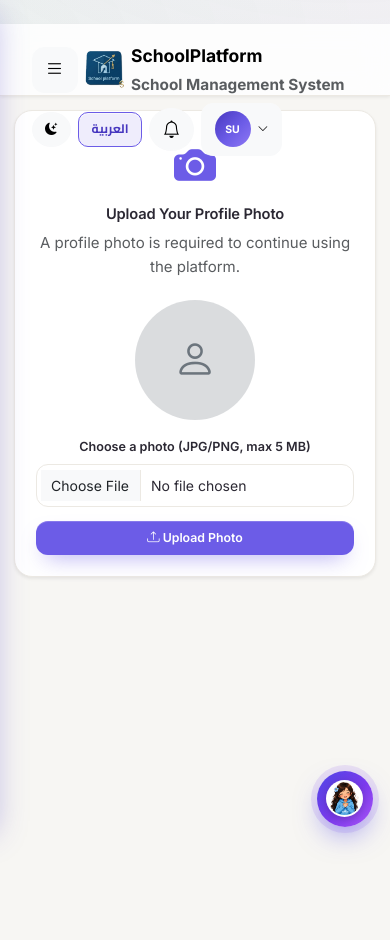
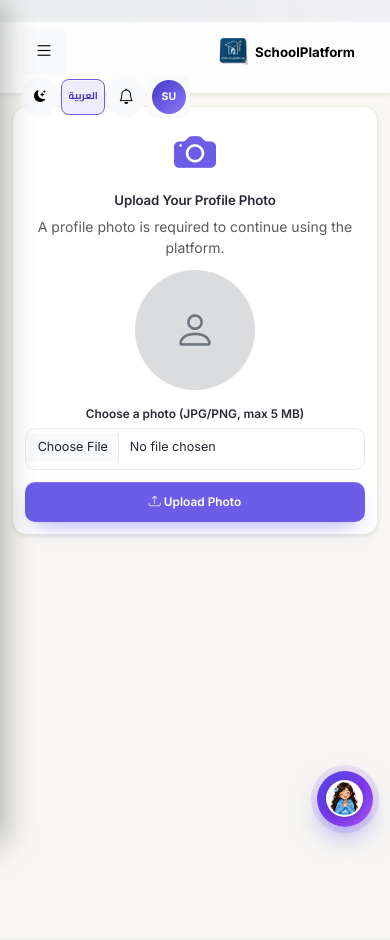
Before and after one commit to ScorpionHQ/SchoolPlatform, a Django app: page /accounts/upload-photo/ in a window 390 px wide. After the commit the page ends 853 px from the top, so only its background shows below. Run offline with Django 5.2, Linux system fonts and the light colour scheme; the visitor is signed in with stand-in values (Sample User, id 1); data that the repository does not hold is empty.

Commit message:
Professional mobile CSS: responsive navbar, touch targets, 2-col grid, safe areas, no overflow

```diff
--- a/static/css/base.css
+++ b/static/css/base.css
@@ -21,7 +21,7 @@ body{
         "Inter",
         sans-serif;
 
-    font-size:15px;
+    font-size:1rem;
 
     line-height:1.6;
 
--- a/static/css/layout.css
+++ b/static/css/layout.css
@@ -495,74 +495,3 @@
     color:var(--theme-primary);
 
 }
-
-@media(max-width:576px){
-
-    .content-wrapper{
-
-        padding:14px;
-
-    }
-
-    .page-header h4{
-
-        font-size:1.1rem;
-
-    }
-
-    .stat-card{
-        padding:16px 18px;
-    }
-    .stat-number{
-        font-size:1.6rem;
-    }
-    .stat-icon{
-        width:44px;
-        height:44px;
-        font-size:20px;
-        border-radius:12px;
-    }
-    .dashboard-hero{
-        padding:18px 18px;
-    }
-    .hero-title{
-        font-size:1.15rem;
-    }
-    .hero-subtitle{
-        font-size:.85rem;
-    }
-    .card-body{
-        padding:1rem;
-    }
-    .card-header{
-        padding:.8rem 1rem;
-    }
-    .table-responsive{
-        border-radius:var(--radius-md);
-    }
-    .table thead th{
-        font-size:.7rem;
-        padding:.65rem .7rem;
-    }
-    .table tbody td{
-        padding:.65rem .7rem;
-        font-size:.85rem;
-    }
-    .btn{
-        padding:.6rem 1rem;
-        font-size:.9rem;
-    }
-    .insight-card{
-        padding:12px 14px;
-    }
-    .insight-value{
-        font-size:1rem;
-    }
-    .brand-logo{
-        height:30px;
-    }
-    .navbar .d-flex.gap-3{
-        gap:.5rem !important;
-    }
-
-}
--- /dev/null
+++ b/static/css/mobile.css
@@ -0,0 +1,551 @@
+/* ==================================================================
+   MOBILE-FIRST RESPONSIVE FIXES
+   SchoolPlatform — Professional mobile experience
+   ================================================================== */
+
+/* --- Global mobile safety --- */
+html, body {
+    overflow-x: hidden;
+    -webkit-text-size-adjust: 100%;
+    -webkit-tap-highlight-color: transparent;
+}
+
+body {
+    min-height: 100dvh;
+}
+
+/* --- Safe area for notched devices --- */
+@supports (padding: env(safe-area-inset-top)) {
+    .navbar {
+        padding-left: max(1rem, env(safe-area-inset-left));
+        padding-right: max(1rem, env(safe-area-inset-right));
+    }
+    .sidebar {
+        padding-bottom: env(safe-area-inset-bottom);
+    }
+    .content-wrapper {
+        padding-bottom: max(1rem, env(safe-area-inset-bottom));
+    }
+}
+
+/* ==================================================================
+   1. NAVBAR — compact, touch-friendly, no overflow
+   ================================================================== */
+
+.navbar {
+    padding: 0.5rem 0.75rem !important;
+    min-height: 56px;
+    z-index: 1100;
+}
+
+/* Brand: hide subtitle, shrink logo on mobile */
+@media (max-width: 768px) {
+    .navbar .navbar-brand small {
+        display: none !important;
+    }
+    .navbar .navbar-brand .brand-logo {
+        height: 28px;
+    }
+    .navbar .navbar-brand {
+        font-size: 0.95rem;
+    }
+}
+
+/* Right-side actions: prevent overflow, ensure touch targets */
+.navbar .d-flex.align-items-center.gap-3 {
+    gap: 0.35rem !important;
+    flex-shrink: 0;
+    flex-wrap: nowrap;
+    overflow: hidden;
+}
+
+@media (max-width: 768px) {
+    .navbar .d-flex.align-items-center.gap-3 {
+        gap: 0.25rem !important;
+    }
+    /* Hide institution name text */
+    .navbar .d-flex .d-none.d-lg-inline {
+        display: none !important;
+    }
+    /* Hide user name/role text */
+    .navbar .d-flex .d-none.d-lg-block {
+        display: none !important;
+    }
+    /* Institution button: show only icon */
+    .navbar .btn-outline-primary {
+        padding: 0.4rem 0.5rem !important;
+        font-size: 0.85rem;
+    }
+    .navbar .btn-outline-primary .bi-building {
+        font-size: 1rem;
+    }
+    .navbar .btn-outline-primary .bi-chevron-down {
+        display: none;
+    }
+    /* Theme toggle: touch-friendly */
+    .navbar .theme-toggle {
+        width: 38px !important;
+        height: 38px !important;
+        display: flex !important;
+        align-items: center;
+        justify-content: center;
+        padding: 0 !important;
+    }
+    /* Language toggle: compact */
+    .navbar .lang-toggle {
+        padding: 0.35rem 0.6rem !important;
+        font-size: 0.75rem !important;
+        border-radius: 8px !important;
+        min-width: 0;
+    }
+    /* Notification bell: touch-friendly */
+    .navbar .position-relative {
+        width: 38px !important;
+        height: 38px !important;
+        display: flex !important;
+        align-items: center;
+        justify-content: center;
+        padding: 0 !important;
+    }
+    .navbar .position-relative .bi-bell {
+        font-size: 1.1rem !important;
+    }
+    /* User dropdown: avatar only */
+    .navbar .dropdown > .btn-light.d-flex {
+        padding: 0.25rem !important;
+        gap: 0.3rem !important;
+    }
+    .navbar .dropdown > .btn-light.d-flex img,
+    .navbar .dropdown > .btn-light.d-flex .avatar-circle {
+        width: 34px !important;
+        height: 34px !important;
+    }
+    .navbar .dropdown > .btn-light.d-flex .bi-chevron-down {
+        display: none;
+    }
+}
+
+/* Extra small: shrink further */
+@media (max-width: 400px) {
+    .navbar .d-flex.align-items-center.gap-3 {
+        gap: 0.15rem !important;
+    }
+    .navbar .btn-outline-primary {
+        padding: 0.35rem 0.4rem !important;
+    }
+    .navbar .lang-toggle {
+        padding: 0.3rem 0.45rem !important;
+        font-size: 0.7rem !important;
+    }
+}
+
+/* ==================================================================
+   2. SIDEBAR — smooth transitions, touch-friendly
+   ================================================================== */
+
+@media (max-width: 992px) {
+    .sidebar {
+        width: 280px;
+        max-width: 85vw;
+        transition: transform 0.3s cubic-bezier(0.4, 0, 0.2, 1);
+        box-shadow: 4px 0 30px rgba(0, 0, 0, 0.3);
+    }
+
+    .sidebar-overlay {
+        transition: opacity 0.3s ease;
+    }
+
+    /* Sidebar links: bigger tap targets */
+    .sidebar-menu a,
+    .sidebar-link-btn {
+        padding: 16px 18px !important;
+        margin-bottom: 4px;
+        border-radius: 12px;
+        min-height: 48px;
+        display: flex;
+        align-items: center;
+        font-size: 0.95rem;
+    }
+
+    /* Remove hover translate on touch */
+    .sidebar-menu a:active,
+    .sidebar-link-btn:active {
+        background: rgba(255, 255, 255, 0.12);
+        transform: none;
+    }
+}
+
+/* ==================================================================
+   3. CONTENT AREA — proper spacing
+   ================================================================== */
+
+.content-wrapper {
+    padding: 1.25rem;
+}
+
+@media (max-width: 576px) {
+    .content-wrapper {
+        padding: 0.85rem;
+    }
+}
+
+/* ==================================================================
+   4. STAT CARDS — 2-column grid on phones
+   ================================================================== */
+
+@media (max-width: 576px) {
+    .stat-card {
+        padding: 14px 12px !important;
+        gap: 8px !important;
+        border-radius: 14px;
+    }
+    .stat-number {
+        font-size: 1.35rem !important;
+        line-height: 1.2;
+    }
+    .stat-title {
+        font-size: 0.72rem !important;
+        line-height: 1.3;
+        margin-bottom: 2px;
+    }
+    .stat-icon {
+        width: 38px !important;
+        height: 38px !important;
+        font-size: 17px !important;
+        border-radius: 10px !important;
+    }
+    /* Ensure grid is 2 cols on phones */
+    .row .col-xl-3.col-md-6 {
+        flex: 0 0 50%;
+        max-width: 50%;
+    }
+}
+
+/* ==================================================================
+   5. DASHBOARD HERO — compact on mobile
+   ================================================================== */
+
+@media (max-width: 576px) {
+    .dashboard-hero {
+        padding: 18px 16px !important;
+        border-radius: 16px !important;
+    }
+    .hero-title {
+        font-size: 1.05rem !important;
+        line-height: 1.4;
+    }
+    .hero-subtitle {
+        font-size: 0.8rem !important;
+        line-height: 1.5;
+    }
+    .hero-actions {
+        flex-direction: column !important;
+        align-items: stretch !important;
+    }
+    .hero-actions .btn {
+        text-align: center;
+        padding: 0.6rem 1rem !important;
+    }
+}
+
+/* ==================================================================
+   6. CARDS — compact on mobile
+   ================================================================== */
+
+@media (max-width: 576px) {
+    .card, .card-custom {
+        border-radius: 14px;
+    }
+    .card-body {
+        padding: 0.85rem !important;
+    }
+    .card-header {
+        padding: 0.7rem 0.85rem !important;
+    }
+}
+
+/* ==================================================================
+   7. TABLES — better mobile handling
+   ================================================================== */
+
+@media (max-width: 992px) {
+    .table-responsive {
+        border-radius: var(--radius-md);
+        overflow-x: auto;
+        -webkit-overflow-scrolling: touch;
+        border: 1px solid var(--theme-border);
+    }
+}
+
+@media (max-width: 576px) {
+    .table thead th {
+        font-size: 0.65rem !important;
+        padding: 0.55rem 0.5rem !important;
+        white-space: nowrap;
+    }
+    .table tbody td {
+        padding: 0.55rem 0.5rem !important;
+        font-size: 0.78rem !important;
+        white-space: nowrap;
+    }
+}
+
+/* ==================================================================
+   8. BUTTONS — touch-friendly sizing
+   ================================================================== */
+
+@media (max-width: 576px) {
+    .btn {
+        padding: 0.55rem 0.9rem !important;
+        font-size: 0.85rem !important;
+        border-radius: 10px;
+        min-height: 40px;
+    }
+    .btn-sm {
+        padding: 0.4rem 0.7rem !important;
+        font-size: 0.78rem !important;
+        min-height: 36px;
+    }
+}
+
+/* ==================================================================
+   9. FORMS — full-width inputs on mobile
+   ================================================================== */
+
+@media (max-width: 576px) {
+    .form-control,
+    .form-select {
+        padding: 0.65rem 0.85rem !important;
+        font-size: 0.9rem !important;
+        border-radius: 10px;
+        min-height: 42px;
+    }
+    .form-label {
+        font-size: 0.85rem !important;
+        margin-bottom: 0.35rem;
+    }
+    /* Full-width form groups */
+    .mb-3, .mb-4 {
+        margin-bottom: 0.85rem !important;
+    }
+}
+
+/* ==================================================================
+   10. PAGE HEADERS — stack on mobile
+   ================================================================== */
+
+@media (max-width: 576px) {
+    .page-header {
+        flex-direction: column;
+        align-items: flex-start;
+        gap: 10px;
+        margin-bottom: 16px;
+    }
+    .page-header h4 {
+        font-size: 1.05rem !important;
+    }
+    .page-header .btn {
+        width: 100%;
+        justify-content: center;
+    }
+}
+
+/* ==================================================================
+   11. EMPTY STATES — compact
+   ================================================================== */
+
+@media (max-width: 576px) {
+    .empty-state {
+        padding: 24px 14px !important;
+    }
+    .empty-state .empty-icon {
+        font-size: 32px !important;
+    }
+    .empty-state p {
+        font-size: 0.85rem !important;
+    }
+}
+
+/* ==================================================================
+   12. INSIGHT CARDS — compact
+   ================================================================== */
+
+@media (max-width: 576px) {
+    .insight-card {
+        padding: 10px 12px !important;
+        gap: 10px !important;
+    }
+    .insight-icon {
+        width: 36px !important;
+        height: 36px !important;
+        font-size: 16px !important;
+    }
+    .insight-value {
+        font-size: 0.9rem !important;
+    }
+    .insight-label {
+        font-size: 0.72rem !important;
+    }
+}
+
+/* ==================================================================
+   13. PROGRESS DONUT — smaller on phones
+   ================================================================== */
+
+@media (max-width: 576px) {
+    .progress-donut {
+        width: 80px !important;
+        height: 80px !important;
+    }
+    .progress-donut .donut-value {
+        font-size: 1.1rem !important;
+    }
+}
+
+/* ==================================================================
+   14. UPLOAD BOX — compact
+   ================================================================== */
+
+@media (max-width: 576px) {
+    .upload-box {
+        padding: 20px 14px !important;
+    }
+    .upload-icon {
+        font-size: 36px !important;
+    }
+}
+
+/* ==================================================================
+   15. SECTION TITLES — responsive
+   ================================================================== */
+
+@media (max-width: 576px) {
+    .section-title {
+        font-size: 1.2rem !important;
+    }
+    .section-subtitle {
+        font-size: 0.85rem !important;
+    }
+}
+
+/* ==================================================================
+   16. QUICK ACTIONS GRID — 2 cols on phones
+   ================================================================== */
+
+@media (max-width: 576px) {
+    .row .col-md-3 {
+        flex: 0 0 50%;
+        max-width: 50%;
+        margin-bottom: 0.75rem;
+    }
+    .row .col-md-3 .card,
+    .row .col-md-3 .btn {
+        width: 100%;
+    }
+}
+
+/* ==================================================================
+   17. LOGIN / AUTH — centered on mobile
+   ================================================================== */
+
+@media (max-width: 576px) {
+    .container.py-5 {
+        padding-top: 1.5rem !important;
+        padding-bottom: 1.5rem !important;
+    }
+    .col-md-5 {
+        max-width: 100%;
+    }
+}
+
+/* ==================================================================
+   18. BADGES — smaller on phones
+   ================================================================== */
+
+@media (max-width: 576px) {
+    .badge-soft {
+        font-size: 0.68rem !important;
+        padding: 0.3em 0.6em !important;
+    }
+}
+
+/* ==================================================================
+   19. TOUCH FEEDBACK — active states for mobile
+   ================================================================== */
+
+.stat-card:active,
+.insight-card:active,
+.card:active {
+    transform: scale(0.98);
+}
+
+.sidebar-menu a:active,
+.sidebar-link-btn:active {
+    background: rgba(255, 255, 255, 0.12);
+}
+
+/* ==================================================================
+   20. PREVENT HORIZONTAL SCROLL — global safety
+   ================================================================== */
+
+.app-layout {
+    overflow-x: hidden;
+    width: 100%;
+}
+
+.content-area {
+    min-width: 0;
+    overflow-x: hidden;
+}
+
+/* Tables inside content should not overflow */
+.content-wrapper .table-responsive {
+    max-width: 100%;
+}
+
+/* ==================================================================
+   21. SCROLLBAR — thinner on mobile
+   ================================================================== */
+
+@media (max-width: 992px) {
+    ::-webkit-scrollbar {
+        width: 4px;
+        height: 4px;
+    }
+}
+
+/* ==================================================================
+   22. LANDING / AUTH BASE — mobile padding
+   ================================================================== */
+
+@media (max-width: 576px) {
+    .auth-card,
+    .login-card,
+    .card.shadow-lg {
+        margin: 0 0.5rem;
+        border-radius: 16px;
+    }
+}
+
+/* ==================================================================
+   23. MISC — typography and spacing on phones
+   ================================================================== */
+
+@media (max-width: 576px) {
+    h1 { font-size: 1.3rem !important; }
+    h2 { font-size: 1.15rem !important; }
+    h3 { font-size: 1.05rem !important; }
+    h4 { font-size: 0.95rem !important; }
+
+    p, li, td, th {
+        line-height: 1.5;
+    }
+
+    /* Reduce decorative elements */
+    .dashboard-hero::after {
+        display: none;
+    }
+    .stat-card::after {
+        display: none;
+    }
+}
--- a/templates/base.html
+++ b/templates/base.html
@@ -10,14 +10,14 @@
     <meta charset="UTF-8">
 
     <meta name="viewport"
-          content="width=device-width, initial-scale=1.0">
+          content="width=device-width, initial-scale=1.0, viewport-fit=cover">
 
     <link rel="manifest" href="{% static 'pwa/manifest.webmanifest' %}?v=6">
     <link rel="icon" href="{% static 'favicon.ico' %}?v=4" sizes="32x32">
     <meta name="theme-color" content="#6C5CE7">
     <meta name="mobile-web-app-capable" content="yes">
     <meta name="apple-mobile-web-app-capable" content="yes">
-    <meta name="apple-mobile-web-app-status-bar-style" content="default">
+    <meta name="apple-mobile-web-app-status-bar-style" content="black-translucent">
     <link rel="apple-touch-icon" href="{% static 'pwa/apple-touch-icon.png' %}?v=4">
 
     <script>
@@ -59,6 +59,8 @@
     {% endif %}
 
     <link rel="stylesheet" href="{% static 'css/dark.css' %}?v=8">
+
+    <link rel="stylesheet" href="{% static 'css/mobile.css' %}?v=1">
 
     {% block extra_css %}
     {% endblock %}
```
